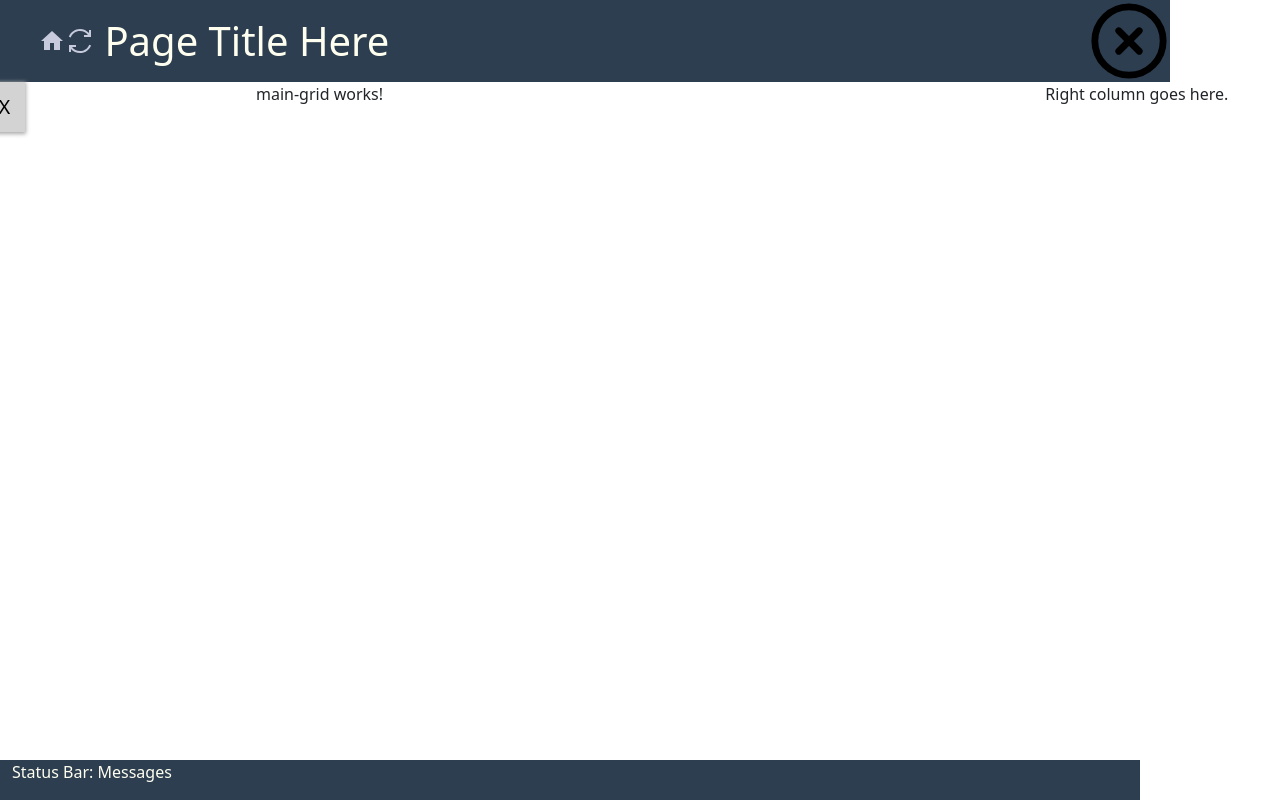
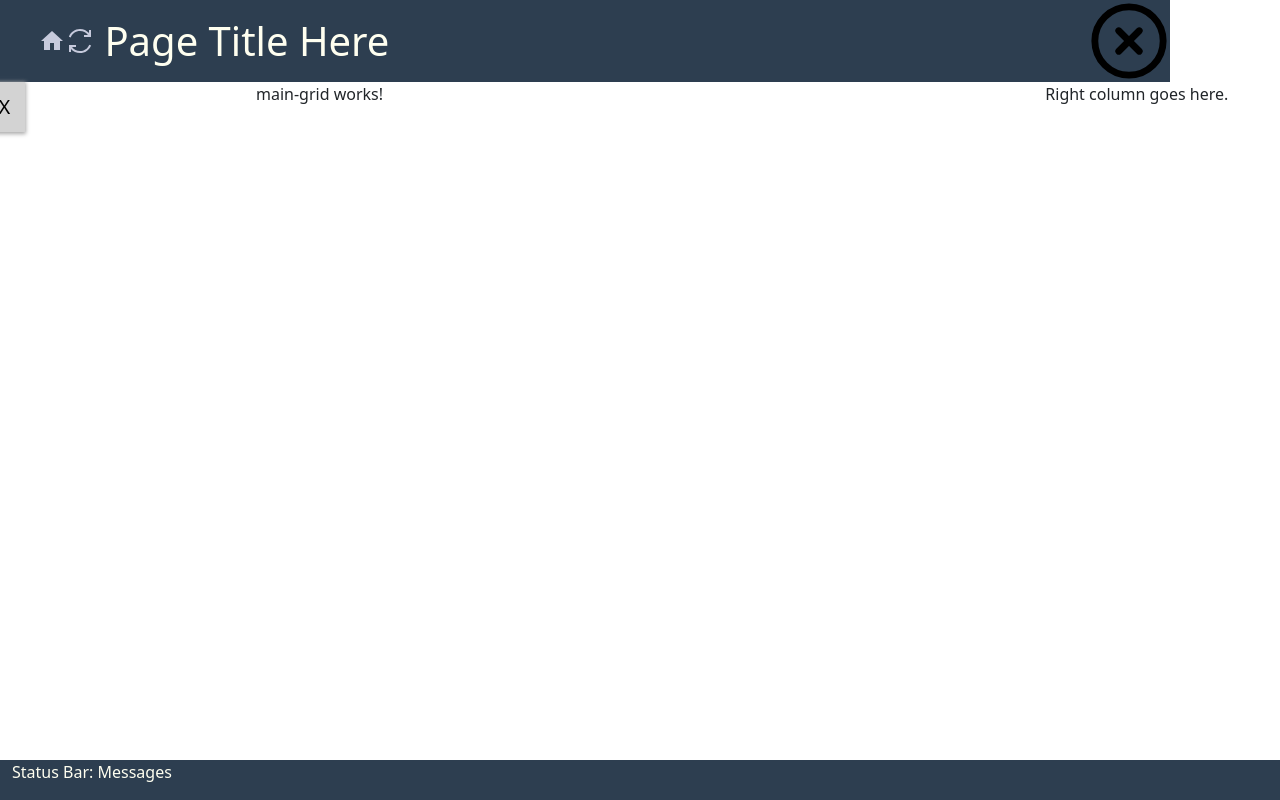
Before and after one commit to ashleylovette/alan-wire-project, an Angular app: page / in a window 1280 px wide. Built offline with nearby package versions, Linux system fonts and the light colour scheme.

Commit message:
Fixed Bootstrap and CSS conflicts

```diff
--- a/src/app/footer/footer.component.css
+++ b/src/app/footer/footer.component.css
@@ -1,4 +1,4 @@
-div.container{
+.footer-container {
   background-color: #2d3e50;
   width: 100%;
   display: flex;
@@ -10,7 +10,7 @@ div.container{
   padding: 0;
 }
 
-p{
+p {
   padding-left: 0.75em;
   color: ivory;
 }
--- a/src/app/footer/footer.component.html
+++ b/src/app/footer/footer.component.html
@@ -1,3 +1,3 @@
-<div class="container">
+<div class="footer-container">
   <p>Status Bar: Messages</p>
 </div>
```
